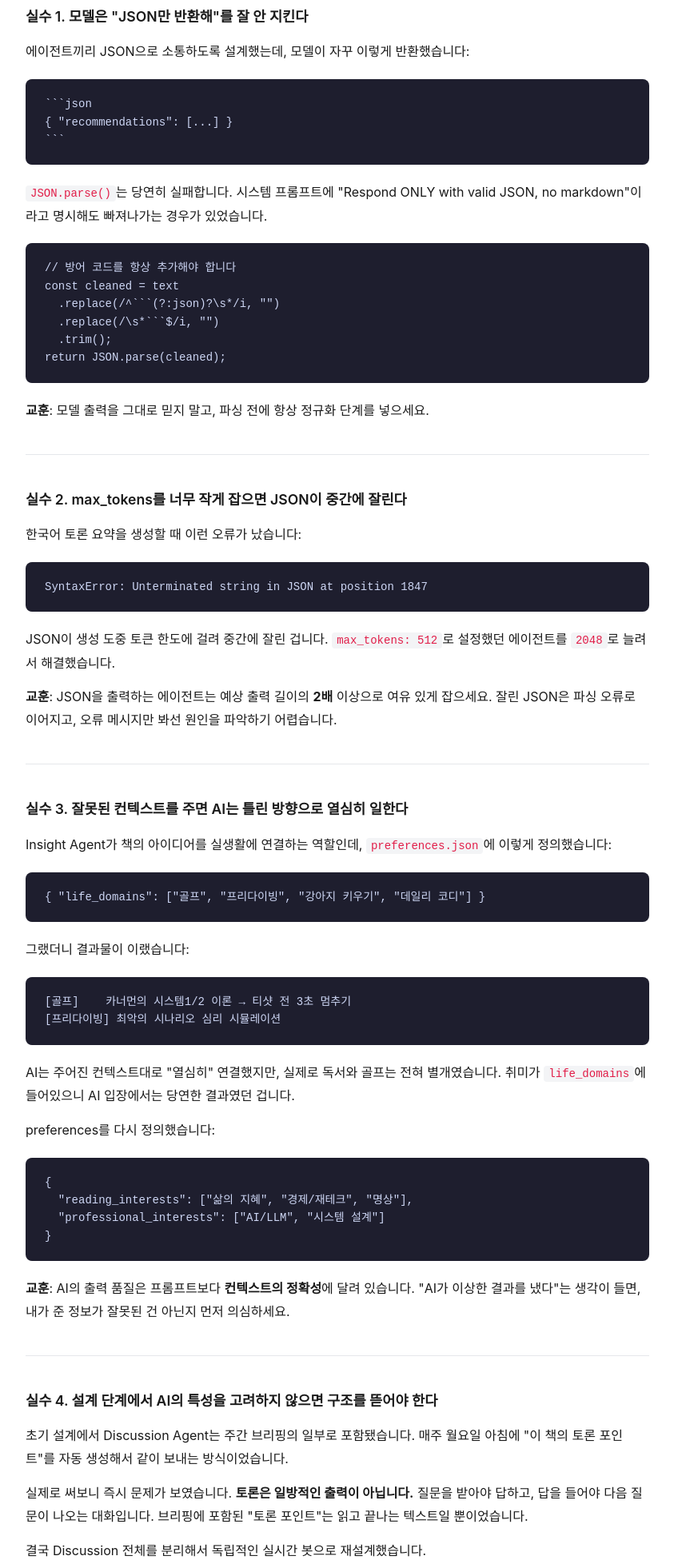
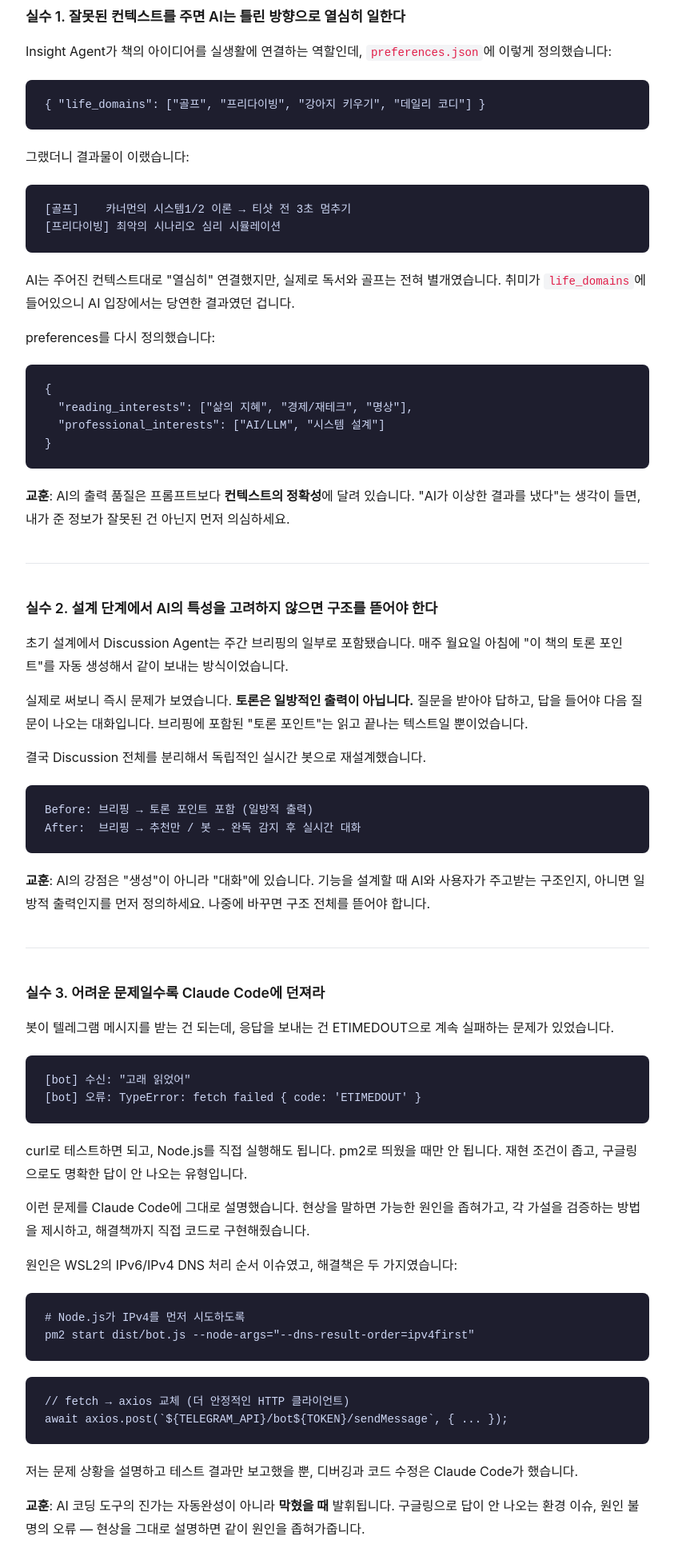
Before and after one commit to seogii1004-cpu/my-ai-agent-v1, a website: page doc/reading_blog.html in a window 1280 px wide. Shown: the part 9820-11776 px from the top of the page at 80% size, without its empty margins (218-1061 px from the left). Drawn offline with Linux system fonts and the light colour scheme.

Commit message:
docs: 트러블슈팅 실수 3가지로 정리 — AI 활용 관점 강화

````diff
--- a/doc/reading_blog.html
+++ b/doc/reading_blog.html
@@ -239,30 +239,7 @@ def5678 토론 요약: 채식주의자 (2026-05-10)
 <hr>
 <h2>AI 에이전트 개발에서 자주 하는 실수들</h2>
 <p>이 프로젝트를 만들면서 겪은 시행착오입니다. AI를 처음 활용하는 개발자라면 비슷한 함정을 만날 가능성이 높습니다.</p>
-<h3>실수 1. 모델은 &quot;JSON만 반환해&quot;를 잘 안 지킨다</h3>
-<p>에이전트끼리 JSON으로 소통하도록 설계했는데, 모델이 자꾸 이렇게 반환했습니다:</p>
-<pre><code>```json
-{ &quot;recommendations&quot;: [...] }
-```
-</code></pre>
-<p><code>JSON.parse()</code>는 당연히 실패합니다. 시스템 프롬프트에 &quot;Respond ONLY with valid JSON, no markdown&quot;이라고 명시해도 빠져나가는 경우가 있었습니다.</p>
-<pre><code class="language-typescript">// 방어 코드를 항상 추가해야 합니다
-const cleaned = text
-  .replace(/^```(?:json)?\s*/i, &quot;&quot;)
-  .replace(/\s*```$/i, &quot;&quot;)
-  .trim();
-return JSON.parse(cleaned);
-</code></pre>
-<p><strong>교훈</strong>: 모델 출력을 그대로 믿지 말고, 파싱 전에 항상 정규화 단계를 넣으세요.</p>
-<hr>
-<h3>실수 2. max_tokens를 너무 작게 잡으면 JSON이 중간에 잘린다</h3>
-<p>한국어 토론 요약을 생성할 때 이런 오류가 났습니다:</p>
-<pre><code>SyntaxError: Unterminated string in JSON at position 1847
-</code></pre>
-<p>JSON이 생성 도중 토큰 한도에 걸려 중간에 잘린 겁니다. <code>max_tokens: 512</code>로 설정했던 에이전트를 <code>2048</code>로 늘려서 해결했습니다.</p>
-<p><strong>교훈</strong>: JSON을 출력하는 에이전트는 예상 출력 길이의 <strong>2배</strong> 이상으로 여유 있게 잡으세요. 잘린 JSON은 파싱 오류로 이어지고, 오류 메시지만 봐선 원인을 파악하기 어렵습니다.</p>
-<hr>
-<h3>실수 3. 잘못된 컨텍스트를 주면 AI는 틀린 방향으로 열심히 일한다</h3>
+<h3>실수 1. 잘못된 컨텍스트를 주면 AI는 틀린 방향으로 열심히 일한다</h3>
 <p>Insight Agent가 책의 아이디어를 실생활에 연결하는 역할인데, <code>preferences.json</code>에 이렇게 정의했습니다:</p>
 <pre><code class="language-json">{ &quot;life_domains&quot;: [&quot;골프&quot;, &quot;프리다이빙&quot;, &quot;강아지 키우기&quot;, &quot;데일리 코디&quot;] }
 </code></pre>
@@ -279,7 +256,7 @@ return JSON.parse(cleaned);
 </code></pre>
 <p><strong>교훈</strong>: AI의 출력 품질은 프롬프트보다 <strong>컨텍스트의 정확성</strong>에 달려 있습니다. &quot;AI가 이상한 결과를 냈다&quot;는 생각이 들면, 내가 준 정보가 잘못된 건 아닌지 먼저 의심하세요.</p>
 <hr>
-<h3>실수 4. 설계 단계에서 AI의 특성을 고려하지 않으면 구조를 뜯어야 한다</h3>
+<h3>실수 2. 설계 단계에서 AI의 특성을 고려하지 않으면 구조를 뜯어야 한다</h3>
 <p>초기 설계에서 Discussion Agent는 주간 브리핑의 일부로 포함됐습니다. 매주 월요일 아침에 &quot;이 책의 토론 포인트&quot;를 자동 생성해서 같이 보내는 방식이었습니다.</p>
 <p>실제로 써보니 즉시 문제가 보였습니다. <strong>토론은 일방적인 출력이 아닙니다.</strong> 질문을 받아야 답하고, 답을 들어야 다음 질문이 나오는 대화입니다. 브리핑에 포함된 &quot;토론 포인트&quot;는 읽고 끝나는 텍스트일 뿐이었습니다.</p>
 <p>결국 Discussion 전체를 분리해서 독립적인 실시간 봇으로 재설계했습니다.</p>
@@ -288,18 +265,22 @@ After:  브리핑 → 추천만 / 봇 → 완독 감지 후 실시간 대화
 </code></pre>
 <p><strong>교훈</strong>: AI의 강점은 &quot;생성&quot;이 아니라 &quot;대화&quot;에 있습니다. 기능을 설계할 때 AI와 사용자가 주고받는 구조인지, 아니면 일방적 출력인지를 먼저 정의하세요. 나중에 바꾸면 구조 전체를 뜯어야 합니다.</p>
 <hr>
-<h3>실수 5. 환경 이슈 — WSL에서 pm2로 띄우면 네트워크가 안 된다</h3>
-<p>봇이 텔레그램 메시지를 <strong>받는</strong> 건 되는데, <strong>응답을 보내는</strong> 건 ETIMEDOUT으로 계속 실패했습니다.</p>
+<h3>실수 3. 어려운 문제일수록 Claude Code에 던져라</h3>
+<p>봇이 텔레그램 메시지를 받는 건 되는데, 응답을 보내는 건 ETIMEDOUT으로 계속 실패하는 문제가 있었습니다.</p>
 <pre><code>[bot] 수신: &quot;고래 읽었어&quot;
 [bot] 오류: TypeError: fetch failed { code: &#39;ETIMEDOUT&#39; }
 </code></pre>
-<p>curl로 테스트하면 되고, Node.js 직접 실행해도 됩니다. pm2로 띄웠을 때만 안 됩니다. 구글 검색으로는 답이 잘 안 나오는 유형입니다.</p>
-<p>원인: WSL2의 IPv6/IPv4 DNS 처리 순서 이슈. Node.js 내장 fetch가 IPv6를 먼저 시도하다 타임아웃.</p>
-<pre><code class="language-bash"># 두 가지를 같이 적용해서 해결
+<p>curl로 테스트하면 되고, Node.js를 직접 실행해도 됩니다. pm2로 띄웠을 때만 안 됩니다. 재현 조건이 좁고, 구글링으로도 명확한 답이 안 나오는 유형입니다.</p>
+<p>이런 문제를 Claude Code에 그대로 설명했습니다. 현상을 말하면 가능한 원인을 좁혀가고, 각 가설을 검증하는 방법을 제시하고, 해결책까지 직접 코드로 구현해줬습니다.</p>
+<p>원인은 WSL2의 IPv6/IPv4 DNS 처리 순서 이슈였고, 해결책은 두 가지였습니다:</p>
+<pre><code class="language-bash"># Node.js가 IPv4를 먼저 시도하도록
 pm2 start dist/bot.js --node-args=&quot;--dns-result-order=ipv4first&quot;
-# + fetch → axios 교체
 </code></pre>
-<p><strong>교훈</strong>: 환경 이슈는 재현 조건이 좁을수록 원인 파악이 어렵습니다. &quot;되는 환경 vs 안 되는 환경&quot;을 체계적으로 좁혀가는 게 핵심입니다. Claude Code에 현상을 설명하고 같이 범위를 좁혀가며 해결했습니다.</p>
+<pre><code class="language-typescript">// fetch → axios 교체 (더 안정적인 HTTP 클라이언트)
+await axios.post(`${TELEGRAM_API}/bot${TOKEN}/sendMessage`, { ... });
+</code></pre>
+<p>저는 문제 상황을 설명하고 테스트 결과만 보고했을 뿐, 디버깅과 코드 수정은 Claude Code가 했습니다.</p>
+<p><strong>교훈</strong>: AI 코딩 도구의 진가는 자동완성이 아니라 <strong>막혔을 때</strong> 발휘됩니다. 구글링으로 답이 안 나오는 환경 이슈, 원인 불명의 오류 — 현상을 그대로 설명하면 같이 원인을 좁혀가줍니다.</p>
 <hr>
 <h3>참고: 모델 선택 원칙</h3>
 <table>
````
Also changed, not shown: doc/reading_blog.md (+16 -48 lines).
